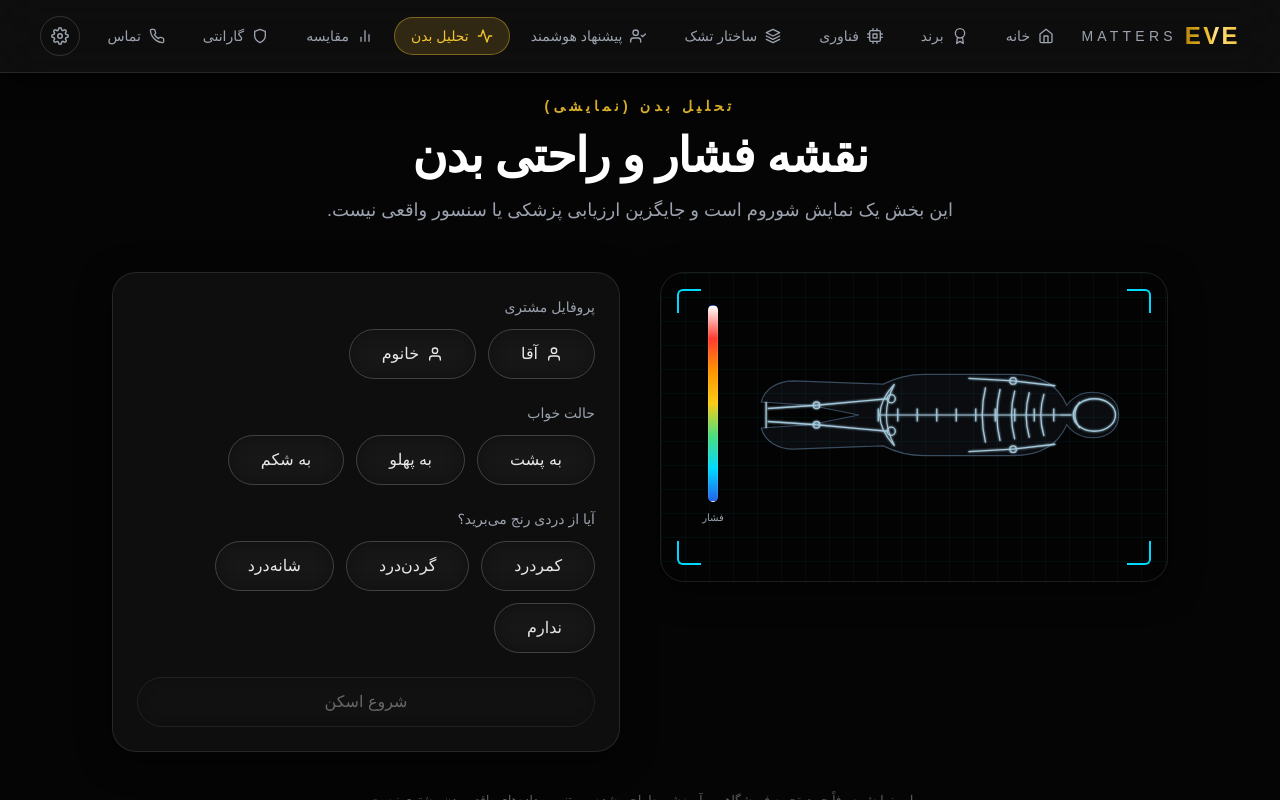
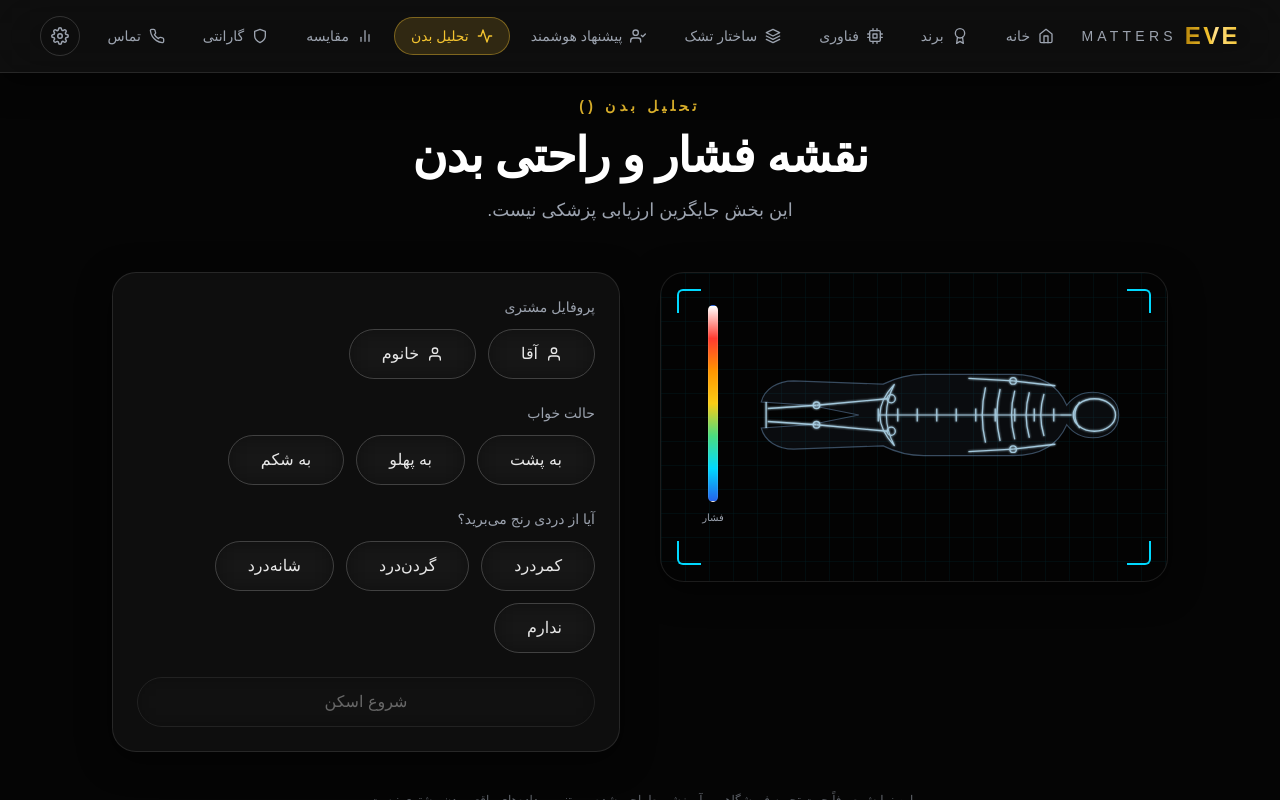
Before and after one commit to dariushsayar-star/eve-matters, a React (Vite) app: page /#/body-analysis in a window 1280 px wide. Built offline with nearby package versions, Linux system fonts and the light colour scheme.

Commit message:
Update BodyAnalysis.jsx

```diff
--- a/src/pages/BodyAnalysis.jsx
+++ b/src/pages/BodyAnalysis.jsx
@@ -258,9 +258,9 @@ export default function BodyAnalysis() {
   return (
     <div className="px-6 md:px-12 pb-20 max-w-6xl mx-auto">
       <SectionHeading
-        eyebrow="تحلیل بدن (نمایشی)"
+        eyebrow="تحلیل بدن ()"
         title="نقشه فشار و راحتی بدن"
-        subtitle="این بخش یک نمایش شوروم است و جایگزین ارزیابی پزشکی یا سنسور واقعی نیست."
+        subtitle="این بخش جایگزین ارزیابی پزشکی نیست."
       />
 
       <div className="grid lg:grid-cols-2 gap-10 items-start">
```
